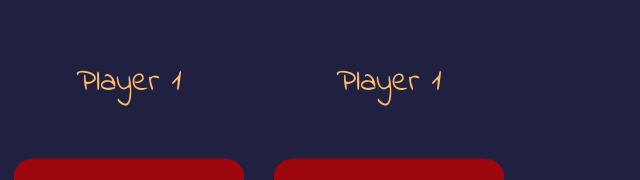
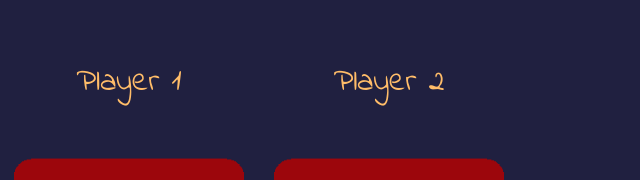
Before and after one commit to AndrewPrzytula/dicee, a plain HTML site: page index.html in a window 1280 px wide. Shown: the part 410-590 px from the top of the page, 381-1021 px from the left. Drawn offline with Linux system fonts and the light colour scheme.

Commit message:
Update index.html

```diff
--- a/index.html
+++ b/index.html
@@ -24,7 +24,7 @@
       </div>
 
             <div class="dice">
-              <p>Player 1</p>
+              <p>Player 2</p>
       <img class="img2" src="images/dice3.png">
             </div>
 
```
